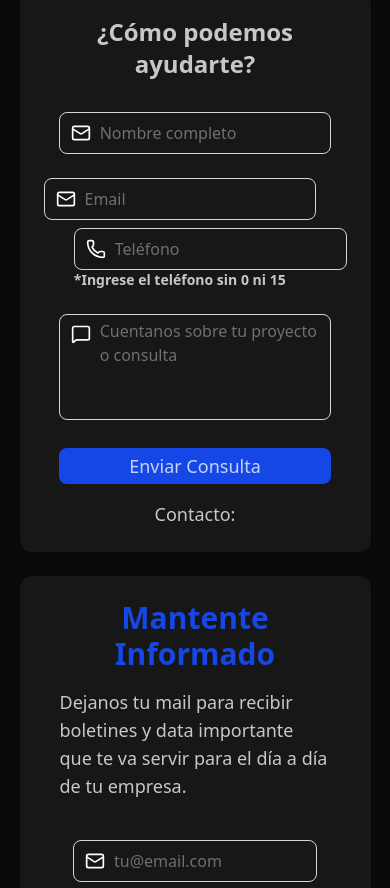
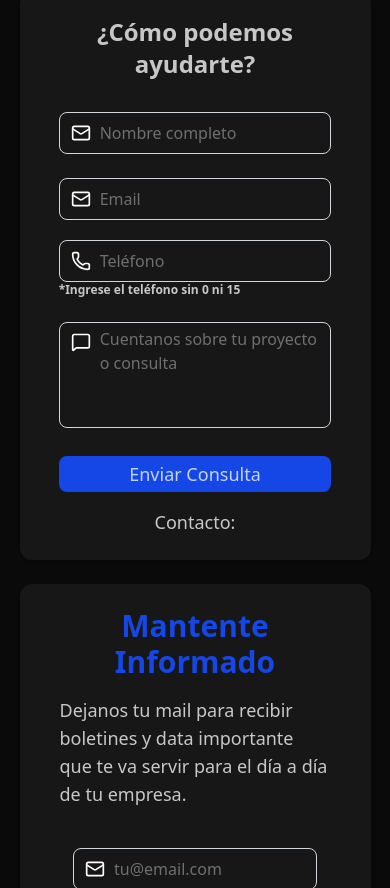
Before and after one commit to FValentino/estudioContableFront, a React (Vite) app: page / in a window 390 px wide. Shown: the part 2016-2904 px from the top of the page. Built offline with nearby package versions, Linux system fonts and the light colour scheme; no server answers.

Commit message:
contact form fixed

```diff
--- a/src/components/common/form/inputForm.tsx
+++ b/src/components/common/form/inputForm.tsx
@@ -12,7 +12,7 @@ interface Props<T extends FieldValues = FieldValues>{
 export function InputForm <T extends FieldValues = FieldValues>({name, control, placeHolder, Icon, type, error}: Props<T>){
 
   return(
-    <div className="w-[90%] flex flex-col mt-2 ">
+    <div className="w-[90%] mx-auto flex flex-col mt-2 lg:mx-0">
       <div className="w-full relative">
         <Icon className="absolute left-3 top-1/2 -translate-y-1/2 h-5 w-5 text-white" />
         <Controller
--- a/src/components/contact/contactForm.tsx
+++ b/src/components/contact/contactForm.tsx
@@ -54,13 +54,13 @@ export default function ClientRegisterForm(){
     <div className="w-full ">
       <form onSubmit={handleSubmit(onSubmit)} className="w-full flex flex-col items-center space-y-4">
         <InputForm<FormValues> name="name" control={control} placeHolder="Nombre completo" Icon={Mail} error={errors.name} />
-        <div className="w-full flex flex-col justify-around lg:flex-row lg:w-[90%]">
+        <div className="w-full flex flex-col space-y-3 justify-around items-center lg:flex-row lg:w-[90%]">
           <div className="w-full lg:w-[50%]">
             <InputForm<FormValues> name="email" control={control} placeHolder="Email" Icon={Mail} error={errors.email}/>
           </div>
-          <div className="w-full flex flex-col justify-end items-end lg:w-[50%]">
+          <div className="w-full flex flex-col justify-end lg:items-end lg:w-[50%]">
             <InputForm<FormValues> name="phone" control={control} placeHolder="Teléfono" Icon={Phone} error={errors.phone} />
-            <p className="w-[90%] text-sm font-bold">*Ingrese el teléfono sin 0 ni 15</p>
+            <p className="w-[90%] mx-auto text-xs font-bold lg:text-center">*Ingrese el teléfono sin 0 ni 15</p>
           </div>
         </div>
         <TextAreaForm<FormValues> name="message" control={control}
```
